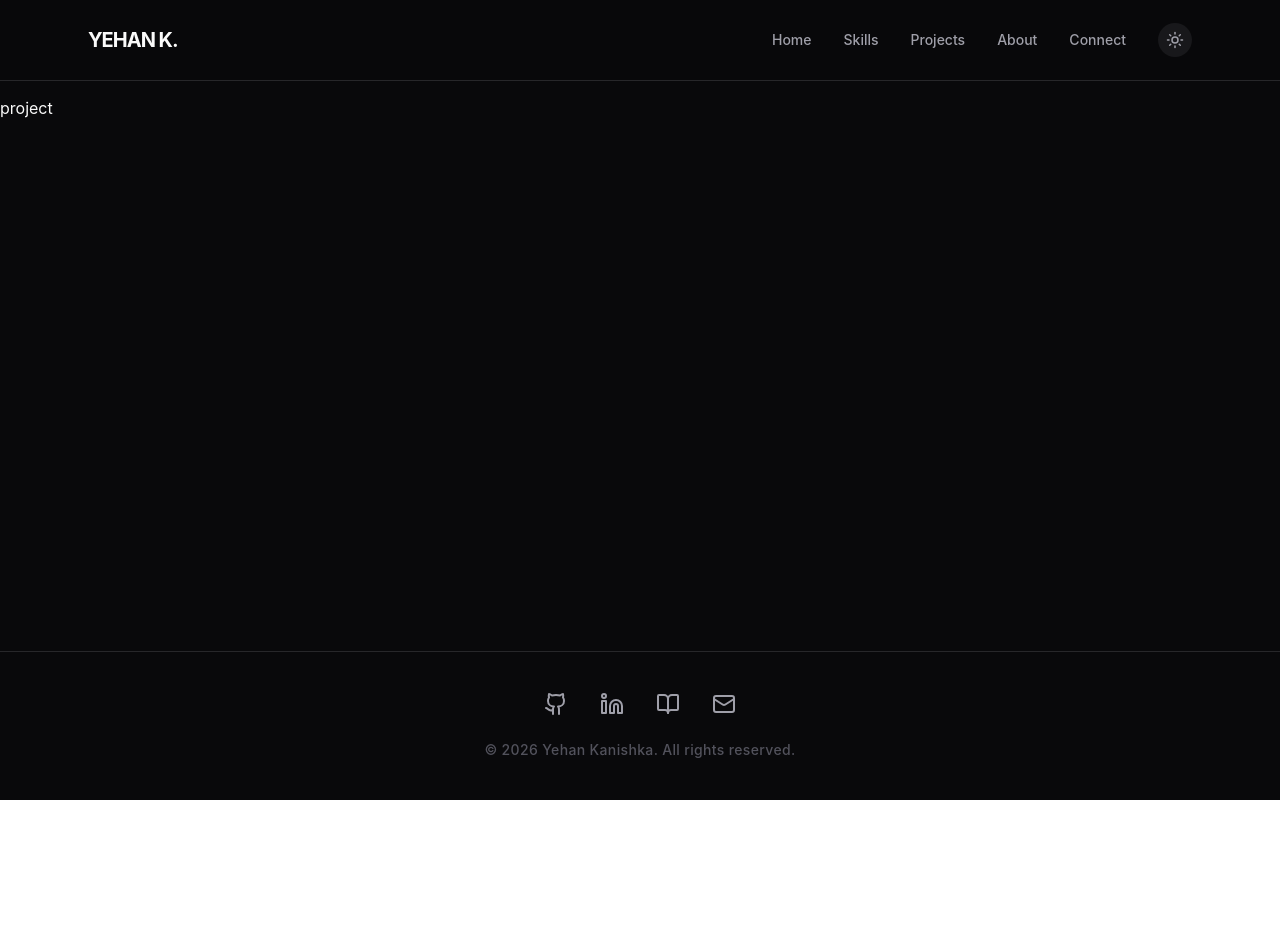
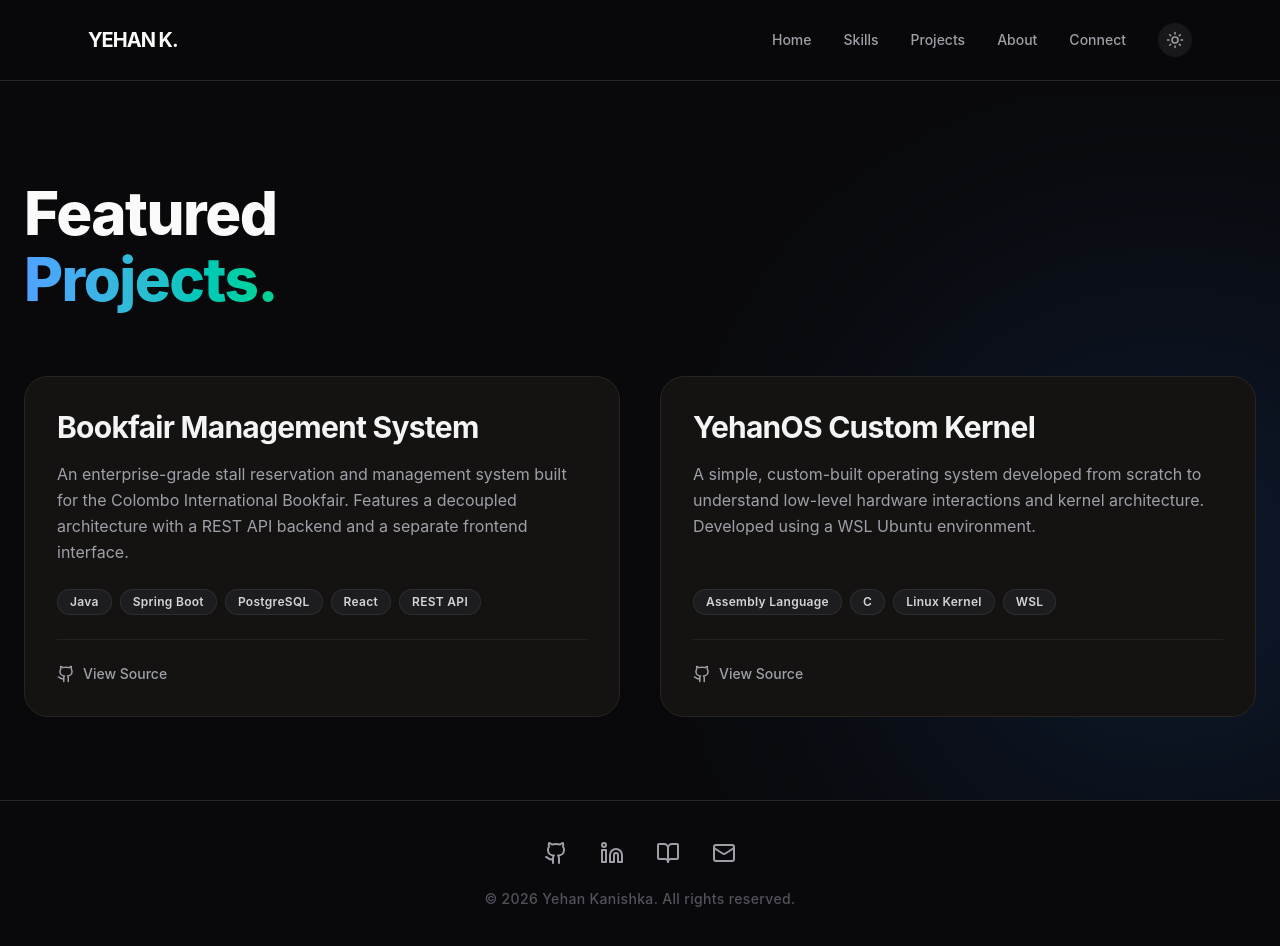
Before and after one commit to BGYKanishka/portfolio_site, a React (Vite) app: page /projects in a window 1280 px wide. Shown: the top 946 px of the page. Before the commit the page ends 800 px from the top, so only its background shows below. Built offline with nearby package versions, Linux system fonts and the light colour scheme.

Commit message:
feat: add projects section

```diff
--- /dev/null
+++ b/src/data/projectsData.js
@@ -0,0 +1,20 @@
+export const projectsData = [
+  {
+    id: 1,
+    title: "Bookfair Management System",
+    description: "An enterprise-grade stall reservation and management system built for the Colombo International Bookfair. Features a decoupled architecture with a REST API backend and a separate frontend interface.",
+    techStack: ["Java", "Spring Boot", "PostgreSQL", "React", "REST API"],
+    githubLink: "https://github.com/BGYKanishka/architecture_project",
+    liveLink: null,
+    featured: true
+  },
+  {
+    id: 2,
+    title: "YehanOS Custom Kernel",
+    description: "A simple, custom-built operating system developed from scratch to understand low-level hardware interactions and kernel architecture. Developed using a WSL Ubuntu environment.",
+    techStack: ["Assembly Language", "C", "Linux Kernel", "WSL"],
+    githubLink: "https://github.com/BGYKanishka/YehanOS",
+    liveLink: null,
+    featured: false
+  }
+];
--- a/src/pages/AboutSection.jsx
+++ b/src/pages/AboutSection.jsx
@@ -41,7 +41,7 @@ export default function AboutSection() {
             <img
               src="/123.png"
               alt="Yehan Kanishka"
-              className="w-[20rem] sm:w-[24rem] md:w-[32rem] lg:w-[38rem] xl:w-[42rem] h-auto object-contain drop-shadow-2xl grayscale-[15%] group-hover:grayscale-0 group-hover:scale-105 transition-all duration-700 ease-in-out"
+              className="w-[24rem] sm:w-[28rem] md:w-[36rem] lg:w-[42rem] xl:w-[48rem] h-auto object-contain drop-shadow-2xl grayscale-[15%] group-hover:grayscale-0 group-hover:scale-105 transition-all duration-700 ease-in-out"
             />
 
           </div>
--- a/src/pages/HeroSection.jsx
+++ b/src/pages/HeroSection.jsx
@@ -9,12 +9,11 @@ export default function HeroSection() {
 
         {/* Left Column*/}
         <div className="flex flex-col items-center md:items-end justify-end self-end order-1 md:order-2 relative w-full h-full">
-          <div className="absolute top-1/2 left-1/2 -translate-x-1/2 -translate-y-1/2 bg-blue-500 blur-[100px] w-[20rem] h-[20rem] md:w-[28rem] md:h-[28rem] lg:w-[35rem] lg:h-[35rem] opacity-30 dark:opacity-40 rounded-full animate-pulse z-0 pointer-events-none"></div>
+          <div className="absolute top-1/2 left-1/2 -translate-x-1/2 -translate-y-1/2 bg-blue-500 blur-[100px] w-[16rem] h-[16rem] md:w-[24rem] md:h-[24rem] lg:w-[30rem] lg:h-[30rem] opacity-30 dark:opacity-40 rounded-full animate-pulse z-0 pointer-events-none"></div>
           <img
             src="/about.png"
             alt="Yehan Kanishka"
-            className="w-[20rem] md:w-[28rem] lg:w-[36rem] h-auto object-contain object-bottom origin-bottom relative z-10 transition-transform duration-700 ease-in-out hover:scale-105"
-          />
+            className="w-[16rem] md:w-[24rem] lg:w-[30rem] h-auto object-contain object-bottom origin-bottom relative z-10 transition-transform duration-700 ease-in-out hover:scale-105" />
         </div>
 
         {/* Right Column*/}
--- a/src/pages/ProjectsSection.jsx
+++ b/src/pages/ProjectsSection.jsx
@@ -1,8 +1,98 @@
+import React from 'react';
+import { projectsData } from '../data/projectsData';
+import { Github, ExternalLink } from 'lucide-react';
 
 export default function ProjectsSection() {
   return (
-    <section>
-      <p>project</p>
+    <section className="px-6 flex flex-col justify-center min-h-[calc(100vh-6rem)] pt-28 pb-16 md:pt-20 md:pb-20 transition-colors duration-300 relative">
+
+      {/* Background Ambient Glows */}
+      <div className="absolute top-0 left-0 w-full h-full overflow-hidden z-0 pointer-events-none">
+        <div className="absolute top-1/3 -right-32 w-[30rem] h-[30rem] bg-blue-500 blur-[150px] opacity-10 dark:opacity-20 rounded-full"></div>
+      </div>
+
+      <div className="max-w-7xl mx-auto w-full relative z-10">
+
+        {/* Header Section */}
+        <div className="text-center md:text-left mb-16">
+          <h2 className="text-4xl md:text-5xl lg:text-6xl font-extrabold tracking-tight text-zinc-900 dark:text-zinc-50 mb-6 leading-[1.1]">
+            Featured <br className="hidden md:block" />
+            <span className="text-transparent bg-clip-text bg-gradient-to-r from-blue-600 to-emerald-500 dark:from-blue-400 dark:to-emerald-400">
+              Projects.
+            </span>
+          </h2>
+          <p className="text-zinc-600 dark:text-zinc-400 text-base md:text-lg max-w-2xl leading-relaxed mx-auto md:mx-0">
+            {/* text */}
+          </p>
+        </div>
+
+        {/* Dynamic Projects Grid */}
+        <div className="grid grid-cols-1 lg:grid-cols-2 gap-10">
+
+          {projectsData.map((project) => (
+            <div
+              key={project.id}
+              className="bg-white dark:bg-[#151312] border border-zinc-200 dark:border-[#2a2420] rounded-3xl overflow-hidden hover:-translate-y-2 hover:shadow-2xl hover:shadow-blue-500/10 dark:hover:shadow-blue-500/5 transition-all duration-500 group flex flex-col h-full"
+            >
+
+
+              <div className="p-6 md:p-8 flex flex-col flex-grow">
+
+                <h3 className="text-2xl md:text-3xl font-bold text-zinc-900 dark:text-zinc-100 tracking-tight mb-4 group-hover:text-blue-600 dark:group-hover:text-blue-400 transition-colors">
+                  {project.title}
+                </h3>
+
+                <p className="text-zinc-600 dark:text-zinc-400 text-base leading-relaxed mb-6 flex-grow">
+                  {project.description}
+                </p>
+
+                {/* Tech Stack Pills */}
+                <div className="flex flex-wrap gap-2 mb-6">
+                  {project.techStack.map((tech, index) => (
+                    <span
+                      key={index}
+                      className="px-3 py-1 bg-zinc-100 dark:bg-zinc-800/50 text-zinc-700 dark:text-zinc-300 border border-zinc-200 dark:border-zinc-700/50 rounded-full text-xs font-semibold tracking-wide"
+                    >
+                      {tech}
+                    </span>
+                  ))}
+                </div>
+
+                {/* Action Links */}
+                <div className="flex items-center space-x-4 pt-6 border-t border-zinc-100 dark:border-zinc-800/80 mt-auto">
+                  {project.githubLink && (
+                    <a
+                      href={project.githubLink}
+                      target="_blank"
+                      rel="noreferrer"
+                      className="flex items-center space-x-2 text-zinc-600 dark:text-zinc-400 hover:text-zinc-900 dark:hover:text-white transition-colors font-medium text-sm"
+                    >
+                      <Github size={18} />
+                      <span>View Source</span>
+                    </a>
+                  )}
+
+                  {project.liveLink && (
+                    <a
+                      href={project.liveLink}
+                      target="_blank"
+                      rel="noreferrer"
+                      className="flex items-center space-x-2 text-blue-600 dark:text-blue-400 hover:text-blue-700 dark:hover:text-blue-300 transition-colors font-medium text-sm ml-auto"
+                    >
+                      <ExternalLink size={18} />
+                      <span>Live Demo</span>
+                    </a>
+                  )}
+                </div>
+
+              </div>
+
+            </div>
+          ))}
+
+        </div>
+
+      </div>
     </section>
   );
 }
```
